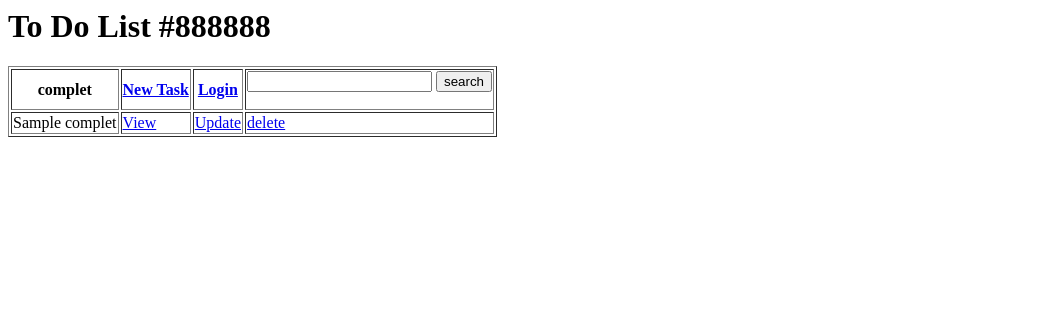
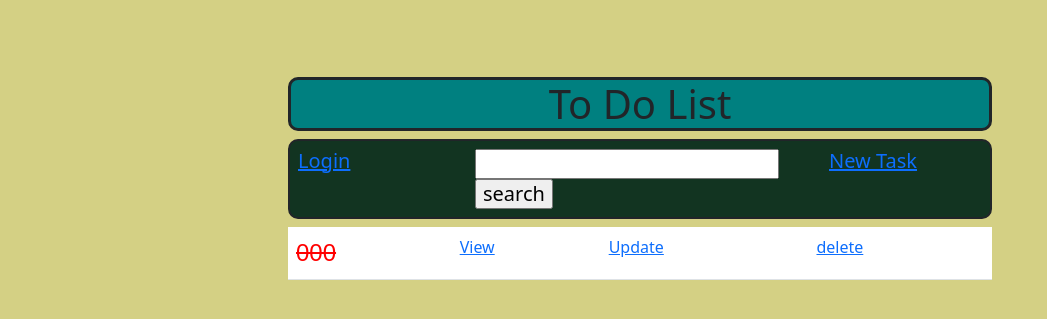
Before and after one commit to abduAdmin/ToDoList, a Django app: template ToDo_list/Base/templates/base/todo_list.html in a window 1280 px wide. Shown: the top 319 px of the page, without its empty margins (0-1047 px from the left). Run offline with Django 3.2, Linux system fonts and the light colour scheme; the template is opened without the code that fills it: most values are stand-ins (such as "Sample title", 1, 10 or a date in 2020).

Commit message:
to do lisi vision 0.1 full dev with tampltes

```diff
--- a/ToDo_list/Base/templates/base/task_form.html
+++ b/ToDo_list/Base/templates/base/task_form.html
@@ -1,3 +1,5 @@
+{%extends 'main.html'%}
+{%block content%}
 <h1> New Task</h1>
 <h4><a href="{% url 'task_list' %}"><-Back</a></h4>
 <form method="post" action="">
@@ -5,3 +7,4 @@
     {{form.as_p}}
     <input type="submit" value="submet">
 </form>
+{%endblock%}
--- a/ToDo_list/Base/templates/base/todo_list.html
+++ b/ToDo_list/Base/templates/base/todo_list.html
@@ -1,26 +1,38 @@
-<h1>To Do List {{color}}</h1>
-    <table border="solid 2px">
-        <th> complet </th>
-        <th><a href="{% url 'task_form' %}"> New Task</a></th>
-        <th>
+{% extends 'main.html'%}
+
+{%block content%}
+<h1 id="tiltle">To Do List</h1>
+    <h5>
+        <div class="row p-2">
+                <div class="col text-light">
                     {%if request.user.is_authenticated%}
                     {{request.user}} | <a href="{% url 'logout' %}">Logout</a>
                     {%else%}
                     <a href="{%url 'login'%}">Login</a>
                     {%endif%}
-        </th>
-        <th>
+                </div>
+             <div class="col-6">
                  <form method="get">
-                <input type="search" name="search" >
-                <input type="submit" value="search">
+                    <input  type="search" name="search" >
+                    <input  type="submit" value="search">
                  </form>
-        </th>
+             </div>
+            <div class="col">
+                <a href="{% url 'task_form' %}"> New Task</a>
+            </div>
+        </div>
+
+    </h5>
+
+    <table class="table table-hover table-" id="table">
+
         {%for task in tasks%}
-        <tr> <td>{{task.complet }}</td>
-             {%if task.complet == True %}
-             <td><s>Task // {{task.tiltel}}</s></td>
-             {%elif task.complet == False %}
-             <td>Task // {{task.tiltel}}</td>
+        <tr> {%if task.complet %}
+             <td><s style="font-family: Arial, sans-serif; color : red; font-size: 24px;">
+                 {{task.tiltel }}</s></td>
+            {%else%}
+            <td style="font-family: Arial, sans-serif; font-size: 24px; color : green;">
+                {{task.tiltel }}</td>
             {%endif%}
              <td><a href="{% url 'task_detail' task.pk %}">View</a></td>
              <td><a href="{% url 'task_update' task.pk%}">Update</a></td>
@@ -28,3 +40,4 @@
         </tr>
         {%endfor%}
     </table>
+{%endblock%}
--- /dev/null
+++ b/ToDo_list/Base/templates/main.html
@@ -0,0 +1,47 @@
+<!DOCTYPE html>
+<html lang="en">
+<head>
+    <meta charset="UTF-8">
+    <title>Title</title>
+    <link href="https://cdn.jsdelivr.net/npm/bootstrap@5.3.5/dist/css/bootstrap.min.css" rel="stylesheet" integrity="sha384-SgOJa3DmI69IUzQ2PVdRZhwQ+dy64/BUtbMJw1MZ8t5HZApcHrRKUc4W0kG879m7" crossorigin="anonymous">
+    <script src="https://cdn.jsdelivr.net/npm/bootstrap@5.3.5/dist/js/bootstrap.bundle.min.js" integrity="sha384-k6d4wzSIapyDyv1kpU366/PK5hCdSbCRGRCMv+eplOQJWyd1fbcAu9OCUj5zNLiq" crossorigin="anonymous"></script>
+
+    <style>
+        #center{
+            margin : auto;
+            width : 55%;
+            margin-top : 6%
+        }
+        h5{
+
+
+            background-color : #123421 ;
+            border : solid 2px ;
+            border-radius : 10px;
+        }
+
+        h1{
+            background-color : teal ;
+            text-align : center;
+            border : solid 3px ;
+            border-radius : 10px;
+
+        }
+        #bord{
+             border : solid 2px ;
+            border-radius : 10px;
+        }
+        #bg{
+            background : #D4D084
+        }
+    </style>
+</head>
+<body id="bg">
+    <div id="center">
+                <div>
+                    {%block content%}
+                    {%endblock%}
+                </div>
+    </div>
+</body>
+</html>
--- a/ToDo_list/Base/views.py
+++ b/ToDo_list/Base/views.py
@@ -40,7 +40,7 @@ class TaskList(LoginRequiredMixin,ListView):
     model = Task
     template_name = 'base/todo_list.html'
     context_object_name = 'tasks'
-    ordering = ['-curntdate']
+    ordering = ['complet']
     def get_context_data(self,**kwargs):
         context = super().get_context_data(**kwargs)
         context['tasks'] = context['tasks'].filter(user=self.request.user)
```
Also changed, not shown: ToDo_list/Base/templates/base/register.html (+13 -5 lines), ToDo_list/Base/templates/base/task_confirm_delete.html (+6 -1 lines), ToDo_list/Base/templates/base/task_detail.html (+8 -2 lines), ToDo_list/Base/templates/base/task_update.html (+12 -5 lines), ToDo_list/Base/templates/registration/login.html (+11 -6 lines), ToDo_list/db.sqlite3. Lines whose indentation alone changed are shown as unchanged.
